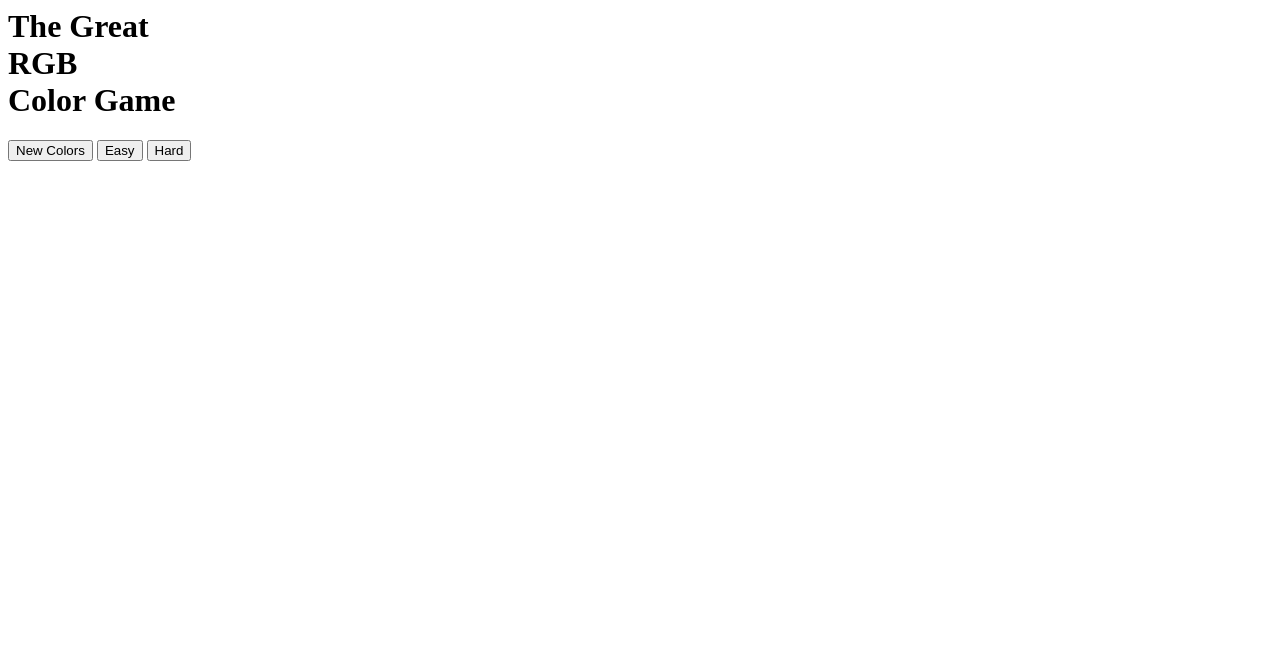
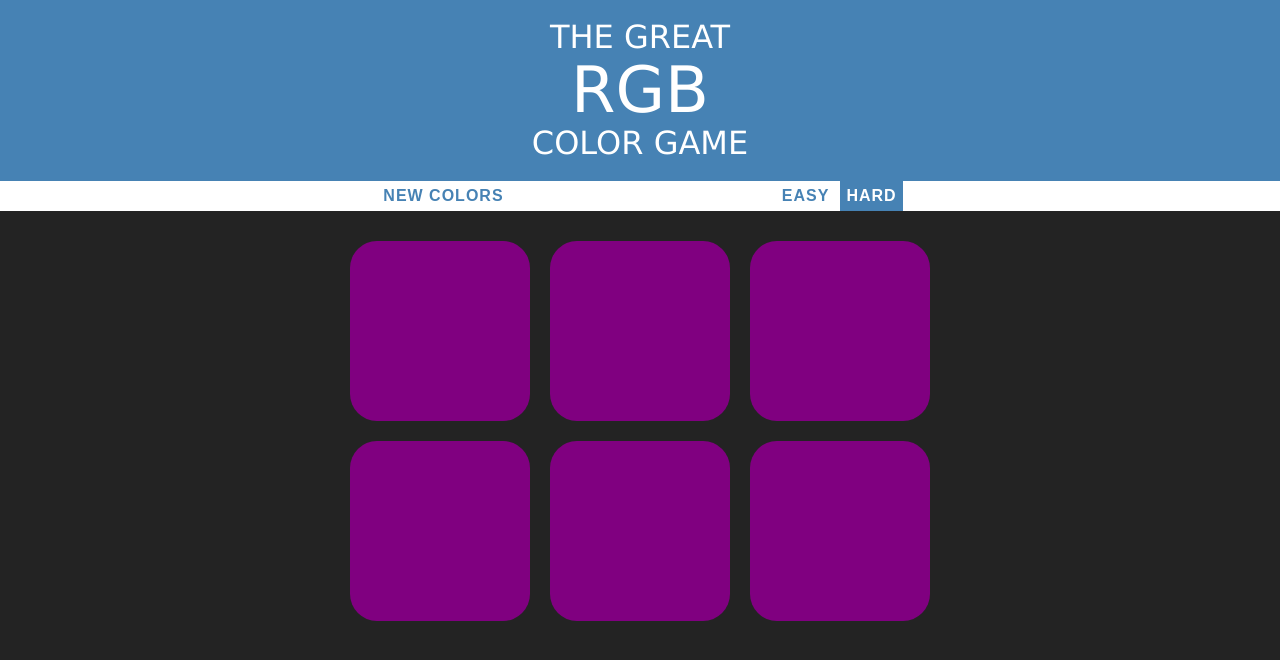
Before and after one commit to AbhipsaGuru1012/Color-Game, a plain HTML site: page index.html in a window 1280 px wide. Drawn offline with Linux system fonts and the light colour scheme.

Commit message:
Update index.html

```diff
--- a/index.html
+++ b/index.html
@@ -1,7 +1,7 @@
 <html>
     <head>
         <title>Color Game</title>
-        <link rel="stylesheet" type="text/css" href="colorgame.css">
+        <link rel="stylesheet" type="text/css" href="index.css">
     </head>
     <body>
         <h1>The Great
```
